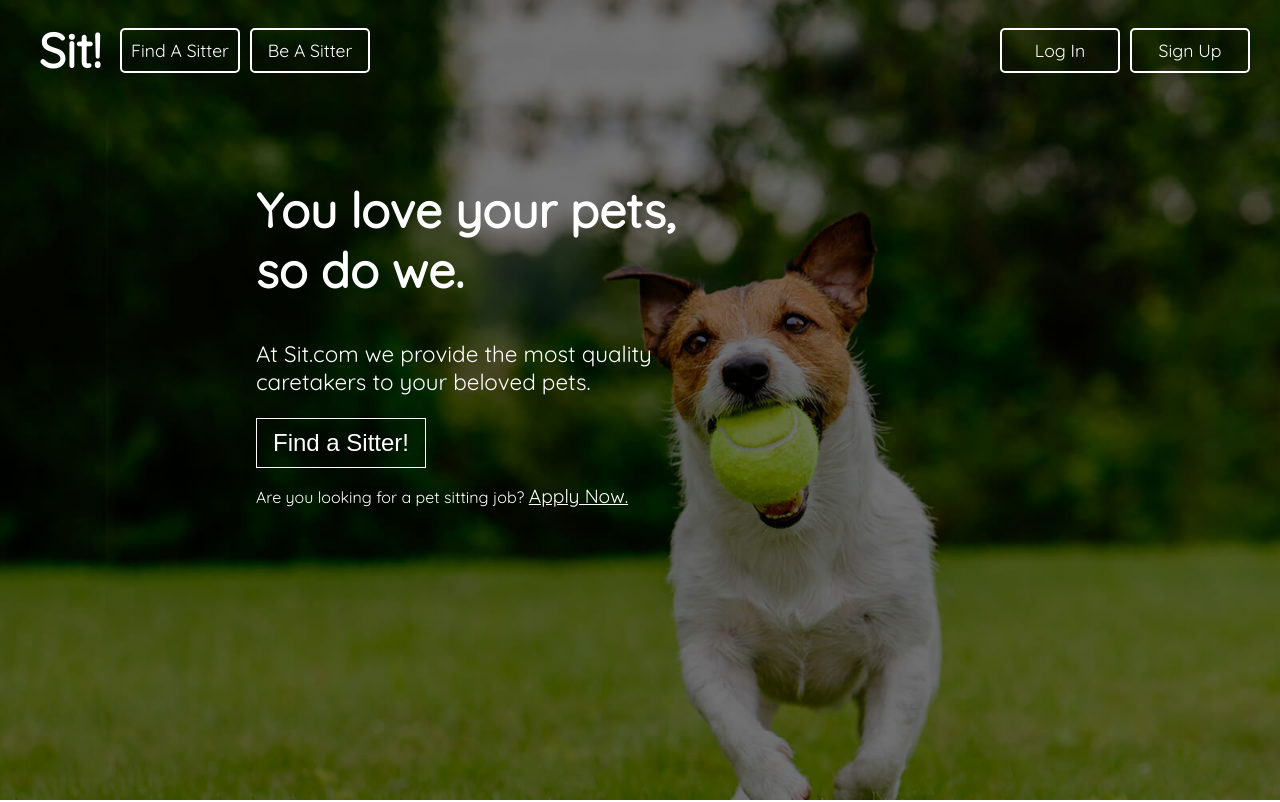
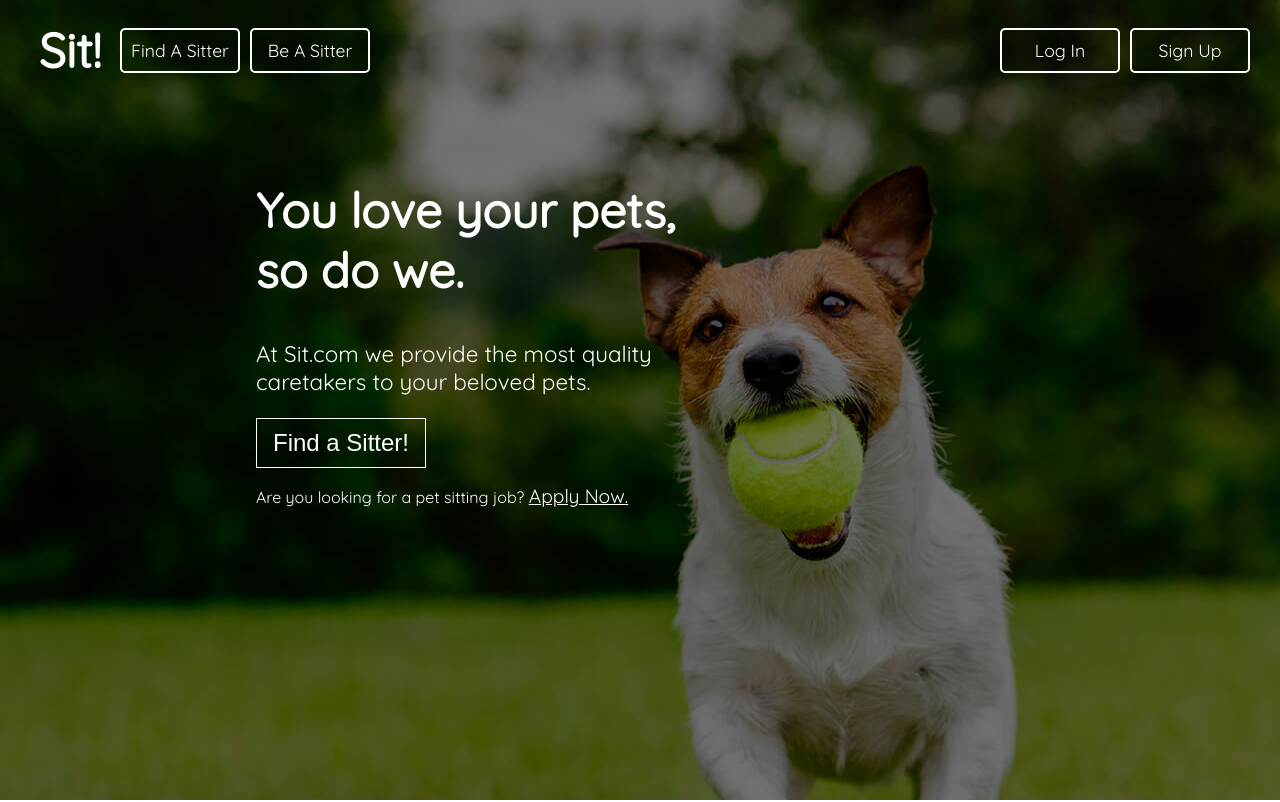
Before and after one commit to Xapollon430/Sit-FrontEnd-Legacy-Migrated, a React app: page / in a window 1280 px wide. Shown: the top 802 px of the page. Built offline with nearby package versions, Linux system fonts and the light colour scheme.

Commit message:
background image cleanup

```diff
--- a/src/Components/Landing/LandingCss.js
+++ b/src/Components/Landing/LandingCss.js
@@ -6,8 +6,6 @@ let BackgroundImage = styled.div`
     height: 100vh;
     width: 100vw;
     background-position: center;
-    background-repeat: no-repeat;
-    background-size: cover;
 `;
 
 export default BackgroundImage;
```
